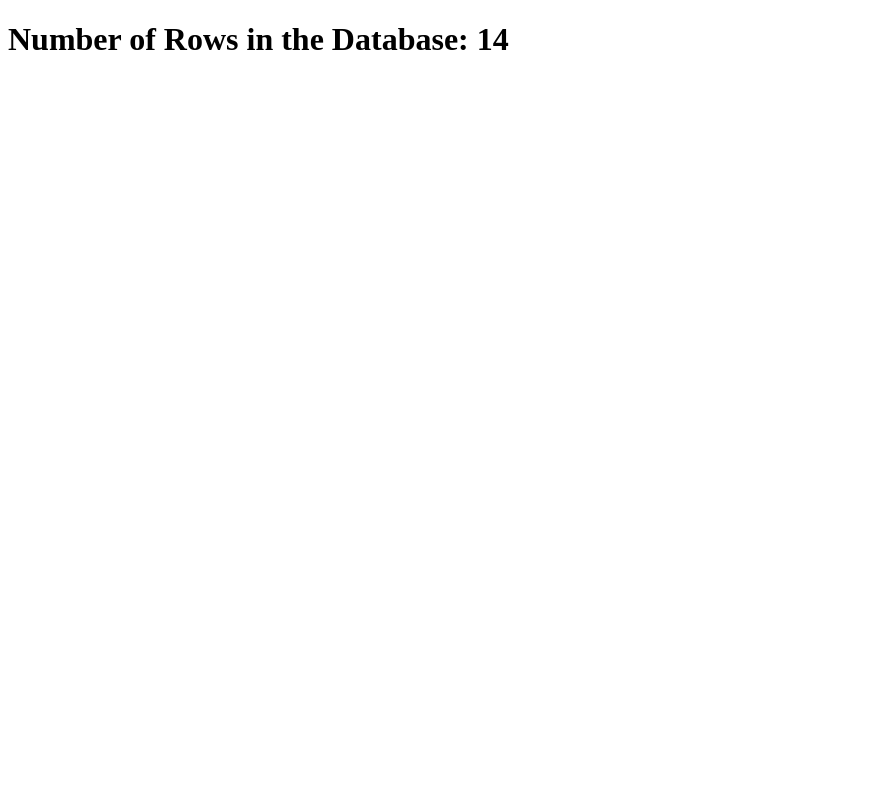
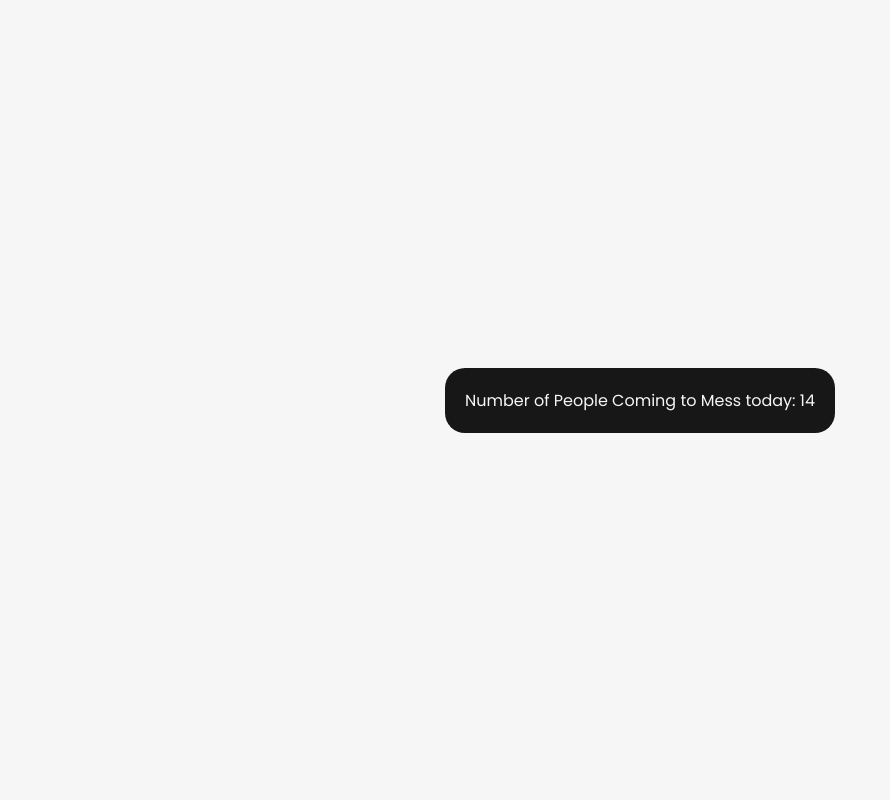
Before and after one commit to TartejBrothers/SRM-Mess-Bonito, a Django app: page /results/ in a window 1280 px wide. Shown: the whole page, without its empty margins (0-890 px from the left). Run offline with Django 4.2, Linux system fonts and the light colour scheme; data comes from the database, SQL or seed files in the repository.

Commit message:
Updated: Database Count

```diff
--- a/assets/css/success.css
+++ b/assets/css/success.css
@@ -23,7 +23,7 @@ html {
   text-align: center;
   padding: 20px;
   border-radius: 20px;
-  margin-bottom: 20px;
+  margin: 20px;
 }
 .caption {
   width: 80%;
--- a/templates/results.html
+++ b/templates/results.html
@@ -1,10 +1,18 @@
-
+{% load static %}
 <!DOCTYPE html>
-<html>
+<html lang="en">
   <head>
-    <title>Results</title>
+    <meta charset="UTF-8" />
+    <meta name="viewport" content="width=device-width, initial-scale=1.0" />
+    <link rel="stylesheet" href="{% static 'css/success.css' %}" />
+    <title>Database Count</title>
+    <link rel="icon" type="image/png" href="{% static 'images/logo.png' %}" />
   </head>
   <body>
-    <h1>Number of Rows in the Database: {{ num_rows }}</h1>
+    <div class="main">
+      <div class="center">
+        <p>Number of People Coming to Mess today: {{ num_rows }}</p>
+      </div>
+    </div>
   </body>
 </html>
```
